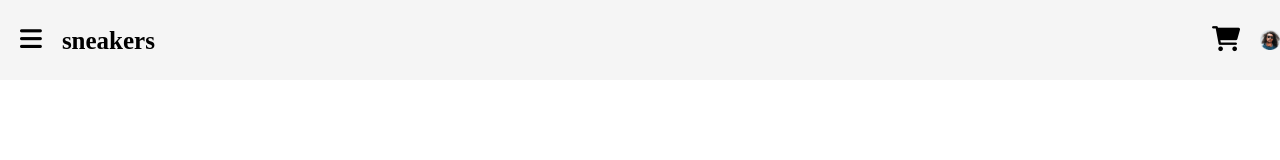
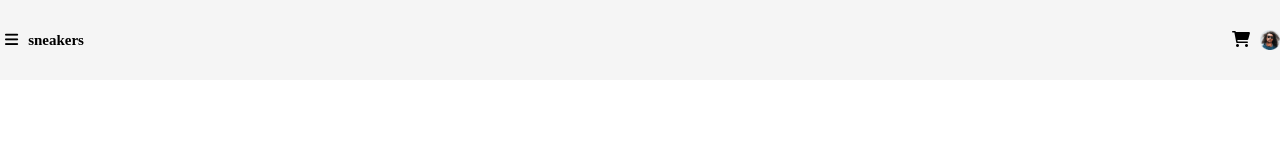
Before and after one commit to toheeb1996/e-commerce, a plain HTML site: page index.html in a window 1280 px wide. Drawn offline with Linux system fonts and the light colour scheme.

Commit message:
i complete milestone1

```diff
--- a/index.html
+++ b/index.html
@@ -20,15 +20,22 @@
   <section class="header">
     <!-- this is my navbar -->
     <nav>
-      <ul class="ul1">
-        <li><i class="fa-solid fa-bars"></i></li>
-        <li><p>sneakers</p></li>
-      </ul>
+      <div class="div1">
+        <ul>
+          <li><i class="fa-solid fa-bars"></i></li>
+          <li><p>sneakers</p></li>
+          <!-- <li><a href="#">Collections</a></li> -->
+          <!-- <li><a href="#">Men</a></li>
+          <li><a href="#">Women</a></li>
+          <li><a href="#">About</a></li>
+          <li><a href="#">Contact</a></li> -->
+        </ul>
+      </div>
 
-      <ul class="ul2">
-        <li><i class="fa-solid fa-cart-shopping"></i></li>
+      <div class="div2">
+       <a href="#"><i class="fa-solid fa-cart-shopping"></i></a>
         <img src="./images/image-avatar.png" alt="">
-      </ul>
+      </div>
     </nav>
 
   </section>
--- a/style.css
+++ b/style.css
@@ -18,35 +18,37 @@ nav{
   justify-content: space-between;
 }
 
+.div1 ul{
+  display: flex;
+  align-items: center;
+  /* justify-content: space-between; */
+  list-style: none;
+  font-size: 15px;
+}
+
+li{
+  padding: 5px;
+}
+
+p{
+  font-weight: 900;
+}
+
+.div2 {
+  display: flex;
+  justify-content: space-around;
+  align-items: center;
+  list-style: none;
+  /* font-size: 15px; */
+}
+
 img{
   height: 20px;
   width: 20px;
-  margin-left: 20px;
-
+  margin-left: 10px;
+  /* padding-left: 10px; */
 }
 
-.ul1, .ul2 {
-  /* background-color: whitesmoke; */
-  display: flex;
-  align-items: center;
-  justify-content: space-between;
-  list-style: none;
-  font-size: 25px;
+i{
+  color: black;
 }
-
- /* .ul2 {
-  display: flex;
-  align-items: center;
-  justify-content: space-between;
-  list-style: none;
-  font-size: 25px;
-} */
-
-li{
-  margin-left: 20px;
-}
-
-p{
-  line-height: 5em;
-  font-weight: 700;
-}
```
